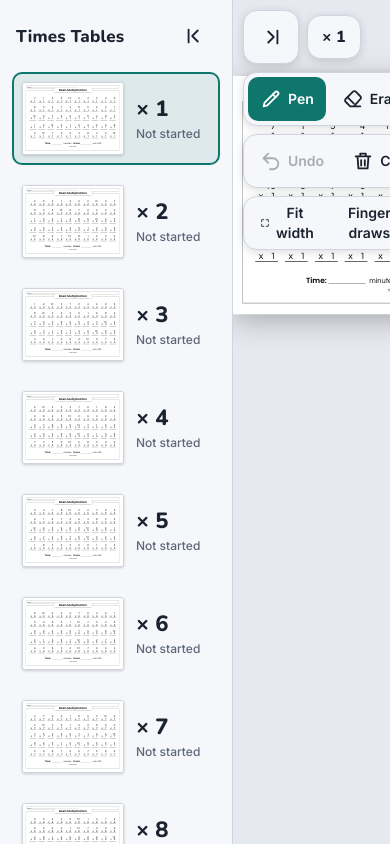
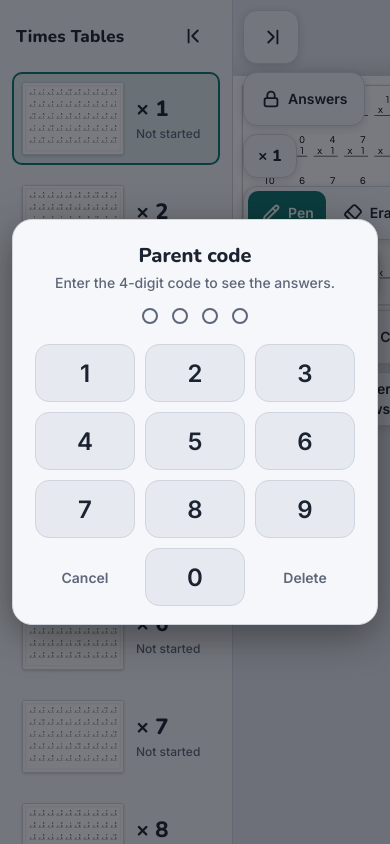
Before and after one commit to jmsanchez26/MultiplicationsSheets, a plain HTML site: page index.html in a window 390 px wide. Shown: the top 844 px of the page. Drawn offline with nearby package versions, Linux system fonts and the light colour scheme.

Commit message:
add answer functionality

```diff
--- a/index.html
+++ b/index.html
@@ -100,18 +100,29 @@ button:focus-visible, a:focus-visible { outline: 3px solid var(--accent); outlin
 
 /* ---------- worksheet (always white paper, A4 landscape at 96 dpi, modeled on the Super Teacher "Basic Multiplication" sheet) ---------- */
 .sheet { width: 1123px; height: 794px; background: #fff; color: #000; box-sizing: border-box; padding: 30px 44px 0; font-family: var(--font-num); position: relative; }
-.sheet .namebar { border: 1.5px solid #000; height: 28px; box-sizing: border-box; display: flex; align-items: flex-end; padding: 0 2px 2px; font-size: 17px; line-height: 1; }
-.sheet .namebar span { flex: none; width: 520px; border-bottom: 1.5px solid #000; height: 1px; margin-left: 4px; }
-.sheet .frame { position: absolute; left: 30px; right: 40px; top: 84px; bottom: 36px; border: 2.5px solid #9a9a9a; border-top-width: 3px; border-radius: 3px; }
-.sheet .pill { position: absolute; left: 50%; top: 52px; transform: translateX(-50%); width: 440px; height: 58px; box-sizing: border-box; background: #fff; border: 2px solid #777; border-radius: 30px 30px 30px 30px / 24px; display: grid; place-items: center; font: 600 31px var(--font-title); letter-spacing: .01em; }
-.sheet .grid { position: absolute; left: 62px; right: 66px; top: 154px; height: 500px; display: grid; grid-template-columns: repeat(10, 1fr); grid-template-rows: repeat(5, 1fr); }
-.prob { justify-self: center; width: 76px; align-self: start; font-size: 31px; line-height: 1; font-variant-numeric: tabular-nums; }
+.prob .ans { text-align: right; padding-right: 8px; margin-top: 10px; color: #c0182b; font: 600 34px var(--font-title); line-height: 1; }
+.app.parent #ink { pointer-events: none; }
+.app.parent .lock-off { opacity: .35; pointer-events: none; }
+.modal { position: fixed; inset: 0; z-index: 20; background: rgba(10,14,22,.55); display: grid; place-items: center; padding: 16px; }
+.pin { background: var(--panel); border: 1px solid var(--line); border-radius: 20px; padding: 22px 22px 18px; width: min(320px, 100%); box-shadow: 0 10px 40px rgba(0,0,0,.4); text-align: center; }
+.pin h2 { margin: 0 0 4px; font: 800 20px var(--font-sheet); }
+.pin p { margin: 0 0 16px; color: var(--muted); font-size: 14px; }
+.dots { display: flex; justify-content: center; gap: 14px; margin-bottom: 18px; height: 18px; }
+.dots i { width: 16px; height: 16px; border-radius: 50%; border: 2px solid var(--muted); box-sizing: border-box; }
+.dots i.on { background: var(--fg); border-color: var(--fg); }
+.pin.bad .dots { animation: shake .35s; }
+.pin.bad .dots i { border-color: #c2410c; background: #c2410c; }
+@keyframes shake { 20% { transform: translateX(-9px); } 40% { transform: translateX(9px); } 60% { transform: translateX(-6px); } 80% { transform: translateX(6px); } }
+.keys { display: grid; grid-template-columns: repeat(3, 1fr); gap: 10px; }
+.keys button { height: 58px; border-radius: 14px; border: 1px solid var(--line); background: var(--bg); font: 600 24px var(--font-ui); }
+.keys button:active { background: var(--accent); color: var(--accent-fg); }
+.keys .alt { font-size: 14px; background: transparent; border-color: transparent; color: var(--muted); }
+@media (prefers-reduced-motion: reduce) { .pin.bad .dots { animation: none; } }
+.sheet .frame { position: absolute; left: 30px; right: 30px; top: 30px; bottom: 30px; border: 2.5px solid #9a9a9a; border-radius: 3px; }
+.sheet .grid { position: absolute; left: 56px; right: 56px; top: 62px; bottom: 56px; display: grid; grid-template-columns: repeat(10, 1fr); grid-template-rows: repeat(5, 1fr); }
+.prob { justify-self: center; width: 80px; align-self: start; font-size: 34px; line-height: 1; font-variant-numeric: tabular-nums; }
 .prob .top { text-align: right; padding-right: 8px; }
 .prob .bot { display: flex; justify-content: space-between; border-bottom: 2.5px solid #000; padding: 1px 8px 0 12px; }
-.sheet .score { position: absolute; left: 0; right: 0; top: 664px; text-align: center; font-size: 25px; line-height: 1.1; }
-.sheet .score b { font: 600 25px var(--font-title); }
-.sheet .score .u { display: inline-block; width: 124px; border-bottom: 1.5px solid #000; margin: 0 6px; }
-.sheet .credit { position: absolute; left: 0; right: 0; top: 706px; text-align: center; font-size: 15px; line-height: 1.25; }
 </style>
 
 </head>
@@ -134,6 +145,9 @@ button:focus-visible, a:focus-visible { outline: 3px solid var(--accent); outlin
           <svg viewBox="0 0 24 24"><path d="M9 6l6 6-6 6"/><path d="M19 5v14"/></svg>
         </button>
       </div>
+      <div class="group" role="group" aria-label="Parent">
+        <button class="btn" id="answers" aria-pressed="false" aria-label="Parent answers"><svg viewBox="0 0 24 24"><rect x="5" y="11" width="14" height="9" rx="2"/><path d="M8 11V8a4 4 0 018 0v3"/></svg><span id="answersLabel">Answers</span></button>
+      </div>
       <div class="title-chip" id="titleChip">× 1</div>
       <div class="group" role="group" aria-label="Drawing tools">
         <button class="btn" id="toolPen" aria-pressed="true" aria-label="Pen">
@@ -148,6 +162,9 @@ button:focus-visible, a:focus-visible { outline: 3px solid var(--accent); outlin
         <button class="swatch" data-color="#dc2626" style="--c:#dc2626" aria-label="Red ink" aria-pressed="false"><i></i></button>
         <button class="swatch" data-color="#15803d" style="--c:#15803d" aria-label="Green ink" aria-pressed="false"><i></i></button>
       </div>
+      <div class="group lock-off-g" role="group" aria-label="Mix">
+        <button class="btn warn" id="shuffle" aria-label="Mix up the questions"><svg viewBox="0 0 24 24"><path d="M16 3h5v5M4 20L21 3M21 16v5h-5M15 15l6 6M4 4l5 5"/></svg><span id="shuffleLabel">Mix questions</span></button>
+      </div>
       <div class="group" role="group" aria-label="Edit">
         <button class="btn" id="undo" aria-label="Undo"><svg viewBox="0 0 24 24"><path d="M9 14L4 9l5-5"/><path d="M4 9h10a6 6 0 010 12h-3"/></svg>Undo</button>
         <button class="btn warn" id="clear" aria-label="Clear this sheet"><svg viewBox="0 0 24 24"><path d="M4 7h16M10 11v6M14 11v6M6 7l1 13h10l1-13M9 7V4h6v3"/></svg><span id="clearLabel">Clear</span></button>
@@ -155,6 +172,20 @@ button:focus-visible, a:focus-visible { outline: 3px solid var(--accent); outlin
       <div class="group" role="group" aria-label="View">
         <button class="btn" id="fit" aria-label="Toggle fit page or fit width"><svg viewBox="0 0 24 24"><path d="M4 9V4h5M20 9V4h-5M4 15v5h5M20 15v5h-5"/></svg><span id="fitLabel">Fit width</span></button>
         <button class="btn" id="finger" aria-pressed="false" aria-label="Allow finger drawing">Finger draws</button>
+      </div>
+    </div>
+
+    <div class="modal" id="pinModal" hidden>
+      <div class="pin" id="pinBox" role="dialog" aria-modal="true" aria-labelledby="pinTitle">
+        <h2 id="pinTitle">Parent code</h2>
+        <p id="pinMsg">Enter the 4-digit code to see the answers.</p>
+        <div class="dots" id="dots"><i></i><i></i><i></i><i></i></div>
+        <div class="keys" id="keys">
+          <button data-k="1">1</button><button data-k="2">2</button><button data-k="3">3</button>
+          <button data-k="4">4</button><button data-k="5">5</button><button data-k="6">6</button>
+          <button data-k="7">7</button><button data-k="8">8</button><button data-k="9">9</button>
+          <button class="alt" data-k="cancel">Cancel</button><button data-k="0">0</button><button class="alt" data-k="back" aria-label="Delete">Delete</button>
+        </div>
       </div>
     </div>
 
@@ -184,26 +215,24 @@ button:focus-visible, a:focus-visible { outline: 3px solid var(--accent); outlin
   function rng(seed) { return function () { seed |= 0; seed = seed + 0x6D2B79F5 | 0; var t = Math.imul(seed ^ seed >>> 15, 1 | seed); t = t + Math.imul(t ^ t >>> 7, 61 | t) ^ t; return ((t ^ t >>> 14) >>> 0) / 4294967296; }; }
   function shuffle(a, r) { for (var i = a.length - 1; i > 0; i--) { var j = Math.floor(r() * (i + 1)); var t = a[i]; a[i] = a[j]; a[j] = t; } return a; }
   function problems(n) {
-    var r = rng(n * 977 + 13), out = [];
+    var r = rng((state.seeds && state.seeds[n]) || n * 977 + 13), out = [];
     while (out.length < 50) {
       var base = []; for (var i = 0; i <= 10; i++) base.push(i);
       out = out.concat(shuffle(base, r));
     }
     return out.slice(0, 50);
   }
-  function sheetHTML(n) {
+  var parentMode = false;
+  function sheetHTML(n, showAns) {
     var ps = problems(n).map(function (a) {
-      return '<div class="prob"><div class="top">' + a + '</div><div class="bot"><span>x</span><span>' + n + '</span></div></div>';
+      return '<div class="prob"><div class="top">' + a + '</div><div class="bot"><span>x</span><span>' + n + '</span></div>' + (showAns ? '<div class="ans">' + (a * n) + '</div>' : '') + '</div>';
     }).join('');
-    return '<div class="sheet"><div class="namebar">Name: <span></span></div>' +
-      '<div class="frame"></div><div class="pill">Basic Multiplication</div>' +
-      '<div class="grid">' + ps + '</div>' +
-      '<div class="score"><b>Time:</b><span class="u"></span> minutes &nbsp;&nbsp; <b>Score:</b><span class="u"></span> out of 50</div>' +
-      '<div class="credit">Times table: ' + n + '</div></div>';
+    return '<div class="sheet"><div class="frame"></div><div class="grid">' + ps + '</div></div>';
   }
 
   /* ---------- navigator ---------- */
-  var state = load('tt-state', { sheet: 1, color: '#1a1a1a', finger: false, fit: 'width', navHidden: false });
+  var state = load('tt-state', { sheet: 1, color: '#1a1a1a', finger: false, fit: 'width', navHidden: false, seeds: {} });
+  if (!state.seeds) state.seeds = {};
   var ink = load('tt-ink', {});            // { "3": [stroke, ...] }
   var strokes = [];
   var current = 1;
@@ -245,7 +274,7 @@ button:focus-visible, a:focus-visible { outline: 3px solid var(--accent); outlin
   }
   function go(n) {
     current = n; state.sheet = n; save('tt-state', state);
-    sheetHost.innerHTML = sheetHTML(n);
+    sheetHost.innerHTML = sheetHTML(n, parentMode);
     strokes = ink[n] || (ink[n] = []);
     $('titleChip').textContent = '× ' + n;
     Array.prototype.forEach.call(navList.children, function (el) { el.setAttribute('aria-current', String(+el.dataset.n === n)); });
@@ -341,7 +370,7 @@ button:focus-visible, a:focus-visible { outline: 3px solid var(--accent); outlin
       b.setAttribute('aria-pressed', String(b.dataset.color === state.color));
     });
   }
-  function updateUndo() { $('undo').disabled = !strokes.length; }
+  function updateUndo() { $('undo').disabled = parentMode || !strokes.length; }
   $('undo').onclick = function () { strokes.pop(); redraw(); save('tt-ink', ink); refreshStatus(); updateUndo(); };
 
   var armTimer = null;
@@ -355,6 +384,58 @@ button:focus-visible, a:focus-visible { outline: 3px solid var(--accent); outlin
       armTimer = setTimeout(function () { b.dataset.armed = 'false'; $('clearLabel').textContent = 'Clear'; }, 3000);
     }
   };
+  var shufTimer = null;
+  $('shuffle').onclick = function () {
+    var b = $('shuffle');
+    if (strokes.length && b.dataset.armed !== 'true') {
+      b.dataset.armed = 'true'; $('shuffleLabel').textContent = 'Erases your writing. Tap again';
+      shufTimer = setTimeout(function () { b.dataset.armed = 'false'; $('shuffleLabel').textContent = 'Mix questions'; }, 3500);
+      return;
+    }
+    clearTimeout(shufTimer); b.dataset.armed = 'false'; $('shuffleLabel').textContent = 'Mix questions';
+    state.seeds[current] = Math.floor(Math.random() * 1e9) + 1; save('tt-state', state);
+    ink[current] = []; save('tt-ink', ink);
+    navList.children[current - 1].querySelector('.thumb').innerHTML = sheetHTML(current);
+    go(current); refreshStatus();
+  };
+  /* ---------- parent answers (code 0330) ---------- */
+  var PIN = '0330', entered = '', pinModal = $('pinModal'), pinBox = $('pinBox');
+  function drawDots() { Array.prototype.forEach.call($('dots').children, function (d, i) { d.className = i < entered.length ? 'on' : ''; }); }
+  function openPin() { entered = ''; drawDots(); pinBox.classList.remove('bad'); $('pinMsg').textContent = 'Enter the 4-digit code to see the answers.'; pinModal.hidden = false; $('keys').querySelector('[data-k="5"]').focus(); }
+  function closePin() { pinModal.hidden = true; entered = ''; $('answers').focus(); }
+  function setParent(on) {
+    parentMode = on;
+    app.classList.toggle('parent', on);
+    $('answers').setAttribute('aria-pressed', String(on));
+    $('answersLabel').textContent = on ? 'Exit answers' : 'Answers';
+    ['shuffle', 'undo', 'clear', 'toolPen', 'toolEraser'].forEach(function (id) { $(id).disabled = on || (id === 'undo' && !strokes.length); });
+    sheetHost.innerHTML = sheetHTML(current, on);   // answers exist in the page only while unlocked
+    layout();
+  }
+  function pinKey(k) {
+    if (k === 'cancel') return closePin();
+    if (k === 'back') entered = entered.slice(0, -1);
+    else if (entered.length < 4) entered += k;
+    drawDots();
+    if (entered.length === 4) {
+      if (entered === PIN) { closePin(); setParent(true); }
+      else {
+        pinBox.classList.remove('bad'); void pinBox.offsetWidth; pinBox.classList.add('bad');
+        $('pinMsg').textContent = 'Wrong code. Try again.';
+        setTimeout(function () { entered = ''; drawDots(); pinBox.classList.remove('bad'); }, 700);
+      }
+    }
+  }
+  $('answers').onclick = function () { if (parentMode) setParent(false); else openPin(); };
+  $('keys').addEventListener('click', function (e) { var b = e.target.closest('button'); if (b) pinKey(b.dataset.k); });
+  document.addEventListener('keydown', function (e) {
+    if (pinModal.hidden) return;
+    if (/^[0-9]$/.test(e.key)) pinKey(e.key);
+    else if (e.key === 'Backspace') pinKey('back');
+    else if (e.key === 'Escape') pinKey('cancel');
+  });
+  pinModal.addEventListener('click', function (e) { if (e.target === pinModal) closePin(); });
+
   $('fit').onclick = function () { state.fit = state.fit === 'page' ? 'width' : 'page'; save('tt-state', state); layout(); };
   $('finger').onclick = function () {
     state.finger = !state.finger; save('tt-state', state);
```
